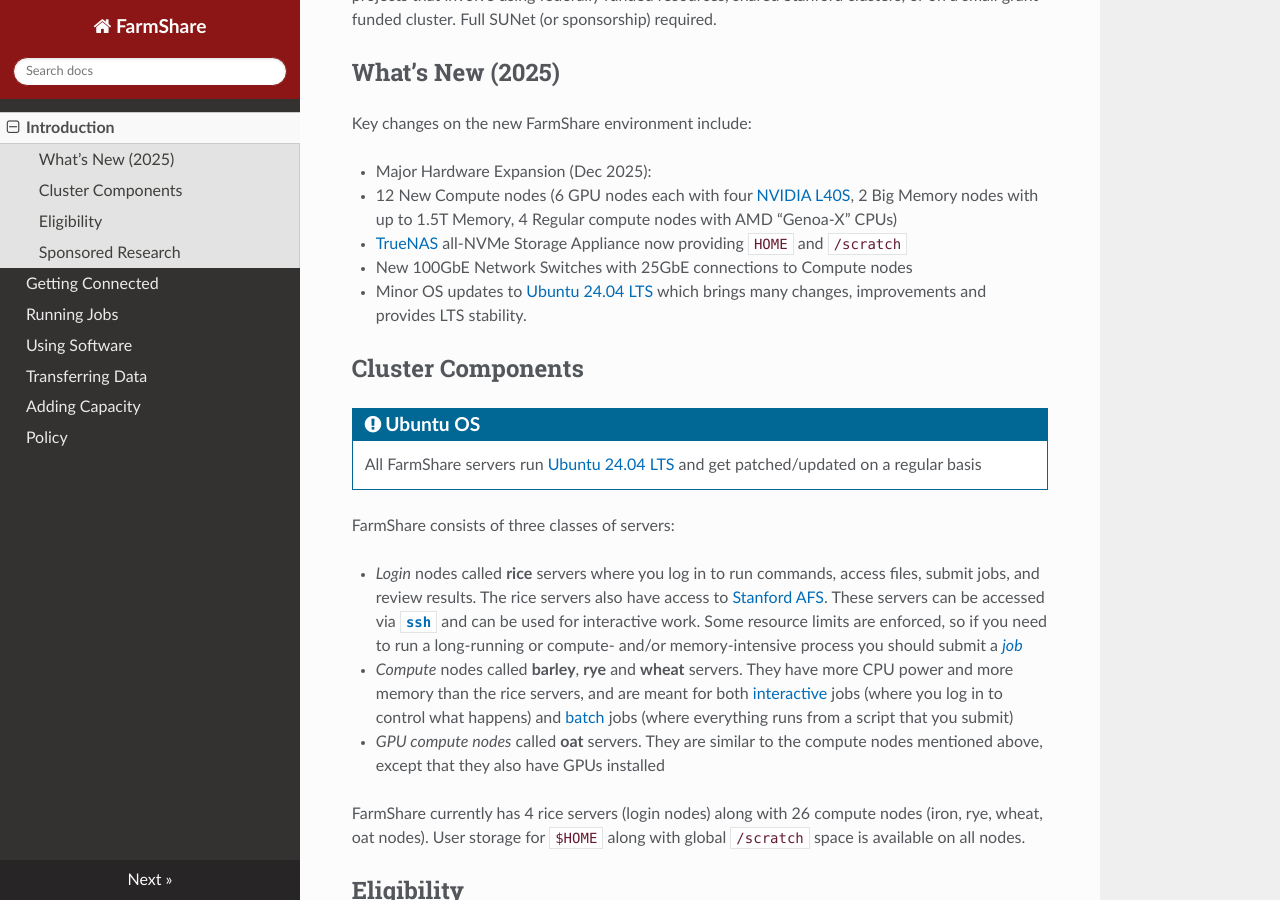
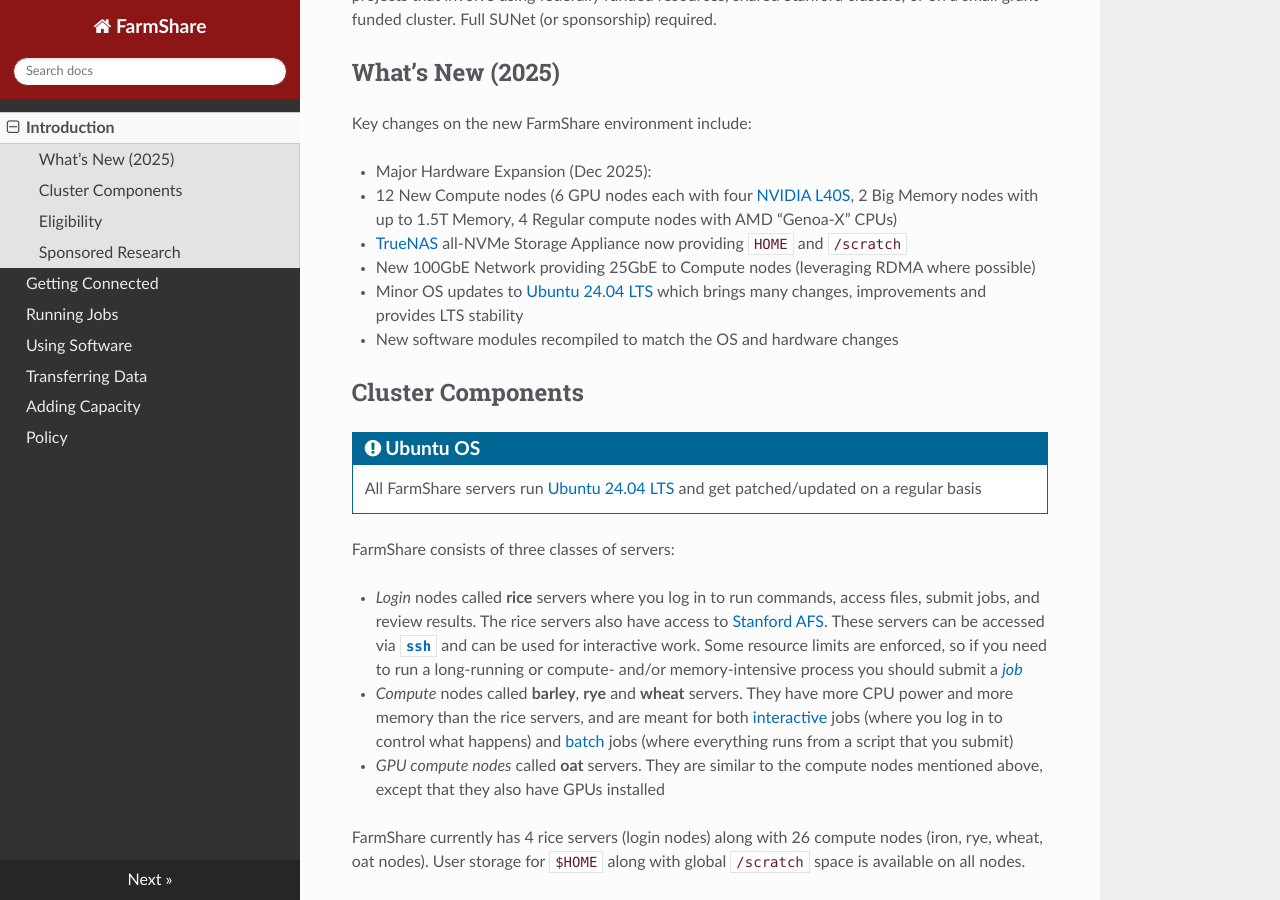
Before and after one commit to stanford-rc/farmshare-docs, an MkDocs documentation site: the page built from docs/index.md, in a window 1280 px wide and 900 px high, scrolled down 440 px. Built offline with MkDocs 1.6.1, drawn with Linux system fonts in a browser that asks for light colours; nearby versions of some CDN libraries.

Commit message:
Revise network switch details and OS update reference
Updated network switch description and OS update link.

```diff
--- a/docs/index.md
+++ b/docs/index.md
@@ -13,8 +13,9 @@
 * Major Hardware Expansion (Dec 2025):
    * 12 New Compute nodes (6 GPU nodes each with four [NVIDIA L40S](https://www.nvidia.com/en-us/data-center/l40s/), 2 Big Memory nodes with up to 1.5T Memory, 4 Regular compute nodes with AMD "Genoa-X" CPUs)
    * [TrueNAS](https://www.truenas.com/blog/the-new-performance-flagship-truenas-f-series/) all-NVMe Storage Appliance now providing `HOME` and `/scratch`
-   * New 100GbE Network Switches with 25GbE connections to Compute nodes
-* Minor OS updates to [Ubuntu 24.04 LTS](https://wiki.ubuntu.com/NobleNumbat/ReleaseNotes) which brings many changes, improvements and provides LTS stability.
+   * New 100GbE Network providing 25GbE to Compute nodes (leveraging RDMA where possible)
+* Minor OS updates to [Ubuntu 24.04 LTS](https://discourse.ubuntu.com/t/noble-numbat-point-release-changes/47565/4) which brings many changes, improvements and provides LTS stability
+* New software modules recompiled to match the OS and hardware changes
 
 ## Cluster Components
 
```
